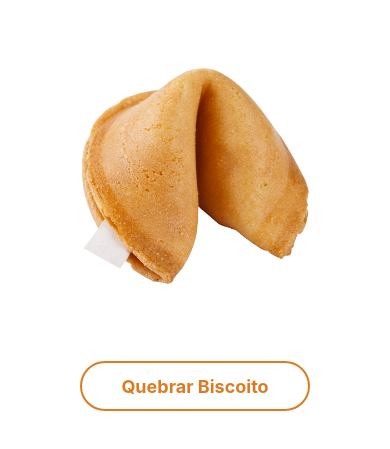
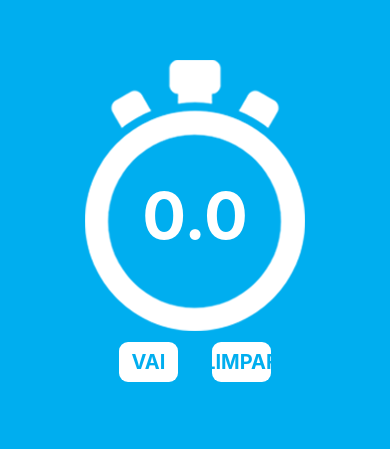
Before and after one commit to Pedro-imbriani-clear/nativeFundamentals, a React Native app: screen / in a window 390 px wide. Shown: the part 191-640 px from the top of the page. Built offline with nearby package versions, Linux system fonts and the light colour scheme.

Commit message:
stopwatch

```diff
--- a/App.js
+++ b/App.js
@@ -1,56 +1,83 @@
 import React, { Component } from 'react';
 import { View, Text, StyleSheet, TouchableOpacity, Image } from 'react-native';
 
-class App extends Component {
+class App extends Component{
 
-  constructor(props) {
+  constructor(props){
     super(props);
     this.state = {
-      textoFrase: '',
-      img: require('./src/biscoito.png'),
+      numero: 0,
+      botao: 'VAI',
+      ultimo: null
     };
 
-    this.quebraBiscoito = this.quebraBiscoito.bind(this);
+    this.timer = null;
 
-    this.frases = [
-      'Siga os bons e aprenda com eles.',
-      'O bom-senso vale mais do que muito conhecimento.',
-      'O riso é a menor distância entre duas pessoas.',
-      'Deixe de lado as preocupações e seja feliz.',
-      'Realize o óbvio, pense no improvável e conquiste o impossível.',
-      'Acredite em milagres, mas não dependa deles.',
-      'A maior barreira para o sucesso é o medo do fracasso.'
-    ];
+    this.vai = this.vai.bind(this);
+    this.limpar = this.limpar.bind(this);
+  }
+
+  vai(){
+
+    if(this.timer != null){
+
+      clearInterval(this.timer);
+      this.timer = null;
+
+      this.setState({botao: 'VAI'});
+    }else{
+
+
+      this.timer = setInterval( ()=> {
+        this.setState({numero: this.state.numero + 0.1})
+      }, 100);
+
+      this.setState({botao: 'PARAR'});
+    }
 
   }
 
-  quebraBiscoito() {
-    let numeroAleatorio = Math.floor(Math.random() * this.frases.length);
-
+  limpar(){
+    if(this.timer != null){
+      clearInterval(this.timer);
+      this.timer = null;
+    }
     this.setState({
-      textoFrase: ' "' + this.frases[numeroAleatorio] + '" ',
-      img: require('./src/biscoitoAberto.png')
-    });
-
+      ultimo: this.state.numero,
+      numero: 0,
+      botao: 'VAI'
+    })
   }
 
+  render(){
+    return(
+      <View style={styles.container}>
 
-  render() {
-    return (
-      <View style={styles.container} >
+      <Image
+      source={require('./src/cronometro.png')}
+      style={styles.cronometro}
+      />
 
-        <Image
-          source={this.state.img}
-          style={styles.img}
-        />
+      <Text style={styles.timer}> {this.state.numero.toFixed(1)} </Text>
 
-        <Text style={styles.textoFrase}>{this.state.textoFrase}</Text>
+      <View style={styles.btnArea}>
 
-        <TouchableOpacity style={styles.botao} onPress={this.quebraBiscoito}>
-          <View style={styles.btnArea}>
-            <Text style={styles.btnTexto}>Quebrar Biscoito</Text>
-          </View>
+        <TouchableOpacity style={styles.btn} onPress={this.vai}>
+          <Text style={styles.btnTexto}> {this.state.botao} </Text>
         </TouchableOpacity>
+
+        <TouchableOpacity style={styles.btn} onPress={this.limpar}>
+          <Text style={styles.btnTexto}>LIMPAR</Text>
+        </TouchableOpacity>
+
+      </View>
+
+      <View style={styles.areaUltima}>
+          <Text style={styles.textoCorrida}>
+            {this.state.ultimo > 0 ? 'Ultimo tempo: ' + this.state.ultimo.toFixed(2) + 's' : ''}
+          </Text>
+      </View>
+
 
       </View>
     );
@@ -59,39 +86,44 @@ class App extends Component {
 }
 
 const styles = StyleSheet.create({
-  container: {
-    flex: 1,
+  container:{
+    flex:1,
+    alignItems:'center',
+    justifyContent: 'center',
+    backgroundColor: '#00aeef'
+  },
+  timer:{
+    marginTop:-160,
+    color: '#FFF',
+    fontSize: 65,
+    fontWeight: 'bold'
+  },
+  btnArea:{
+    flexDirection: 'row',
+    marginTop: 70,
+    height: 40
+  },
+  btn:{
+    flex:1,
+    justifyContent:'center',
     alignItems: 'center',
-    justifyContent: 'center'
+    backgroundColor: '#FFF',
+    height: 40,
+    margin: 17,
+    borderRadius: 9
   },
-  img: {
-    width: 250,
-    height: 250,
+  btnTexto:{
+    fontSize: 20,
+    fontWeight: 'bold',
+    color: '#00aeef'
   },
-  textoFrase: {
-    fontSize: 20,
-    color: '#dd7b22',
-    margin: 30,
-    fontStyle: 'italic',
-    textAlign: 'center'
+  areaUltima:{
+    marginTop: 40,
   },
-  botao: {
-    width: 230,
-    height: 50,
-    borderWidth: 2,
-    borderColor: '#dd7b22',
-    borderRadius: 25
-  },
-  btnArea: {
-    flex: 1,
-    flexDirection: 'row',
-    justifyContent: 'center',
-    alignItems: 'center'
-  },
-  btnTexto: {
-    fontSize: 18,
-    fontWeight: 'bold',
-    color: '#dd7b22'
+  textoCorrida:{
+    fontSize:25,
+    fontStyle:'italic',
+    color: '#FFF'
   }
 });
 
```
Also changed, not shown: src/cronometro.png (added).
